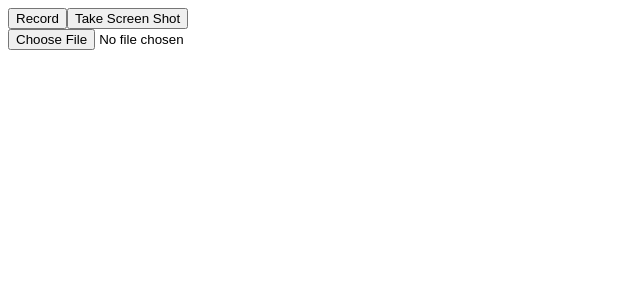
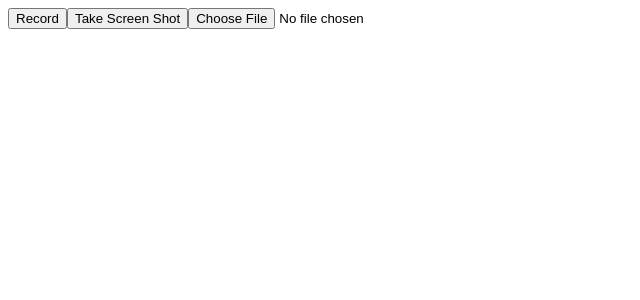
Before and after one commit to daniel-nagy/react-video-recorder, a React app: page / in a window 1280 px wide. Shown: the top 300 px of the page, without its empty margins (0-640 px from the left). Built offline with nearby package versions, Linux system fonts and the light colour scheme.

Commit message:
add tslib helpers

```diff
--- a/package.json
+++ b/package.json
@@ -12,10 +12,10 @@
     "jsx": "^0.9.89",
     "prop-types": "^15.5.10",
     "react": "^15.6.0",
-    "react-dom": "^15.6.0"
+    "react-dom": "^15.6.0",
+    "tslib": "^1.7.1"
   },
   "devDependencies": {
-    "@types/es6-promise": "^0.0.32",
     "@types/react": "^15.0.28",
     "connect": "^3.6.2",
     "rollup": "^0.43.0",
--- a/public/index.html
+++ b/public/index.html
@@ -8,7 +8,7 @@
 
     <title>Video Recorder</title>
 
-    <!-- <link href="style.css" rel="stylesheet" type="text/css"> -->
+     <link href="style.css" rel="stylesheet" type="text/css">
 
   </head>
 
--- /dev/null
+++ b/public/style.css
@@ -0,0 +1,3 @@
+html, body {
+  height: 100%;
+}
--- a/rollup.config.dev.js
+++ b/rollup.config.dev.js
@@ -67,7 +67,7 @@ const appBundle = {
     }),
 
     typescript({
-      typescript: require('typescript/lib/typescript.js')
+      typescript: require('typescript')
     }),
 
     livereload()
--- a/src/components/app/index.tsx
+++ b/src/components/app/index.tsx
@@ -2,12 +2,14 @@ import React, {Component} from 'react';
 
 import VideoRecorder from '../videoRecorder';
 
-interface Props {}
-interface State {}
+class App extends Component<React.HTMLProps<HTMLElement>, any> {
 
-class App extends Component<Props, State> {
-  render() {
-    return <VideoRecorder />;
+  static style = {
+    display: 'flex'
+  };
+
+  render(): JSX.Element {
+    return <VideoRecorder style={App.style} />;
   }
 }
 
--- a/src/components/videoRecorder/index.tsx
+++ b/src/components/videoRecorder/index.tsx
@@ -96,8 +96,10 @@ class VideoRecorder extends Component<Props, State> {
   }
 
   render(): JSX.Element {
+    const {constraints, ...props} = this.props;
+
     return (
-      <div>
+      <div {...props}>
         {this.renderVideo()}
         {this.renderVideoToolbar()}
 
--- a/src/components/videoRecorder/typings.ts
+++ b/src/components/videoRecorder/typings.ts
@@ -3,7 +3,7 @@ export interface Constraints {
   video?: boolean;
 }
 
-export interface Props {
+export interface Props extends React.HTMLProps<HTMLElement> {
   readonly constraints?: Constraints;
 }
 
--- a/tsconfig.json
+++ b/tsconfig.json
@@ -2,7 +2,9 @@
   "compilerOptions": {
     "allowJs": true,
     "allowSyntheticDefaultImports": true,
+    "importHelpers":true,
     "jsx": "react",
+    "lib": ["dom", "es2015.promise", "es5"],
     "removeComments": true,
     "target": "es5"
   },
```
Also changed, not shown: 1 other file (tests, documents, lock files or other folders).
